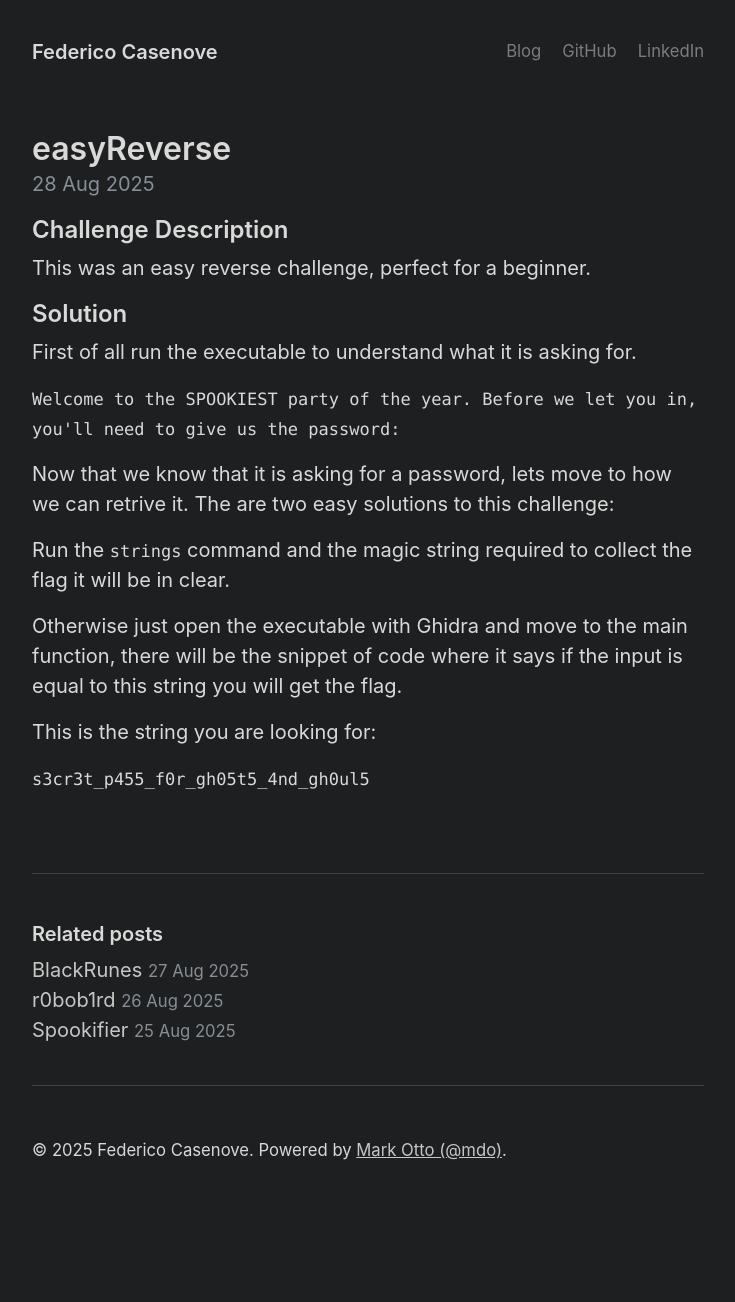
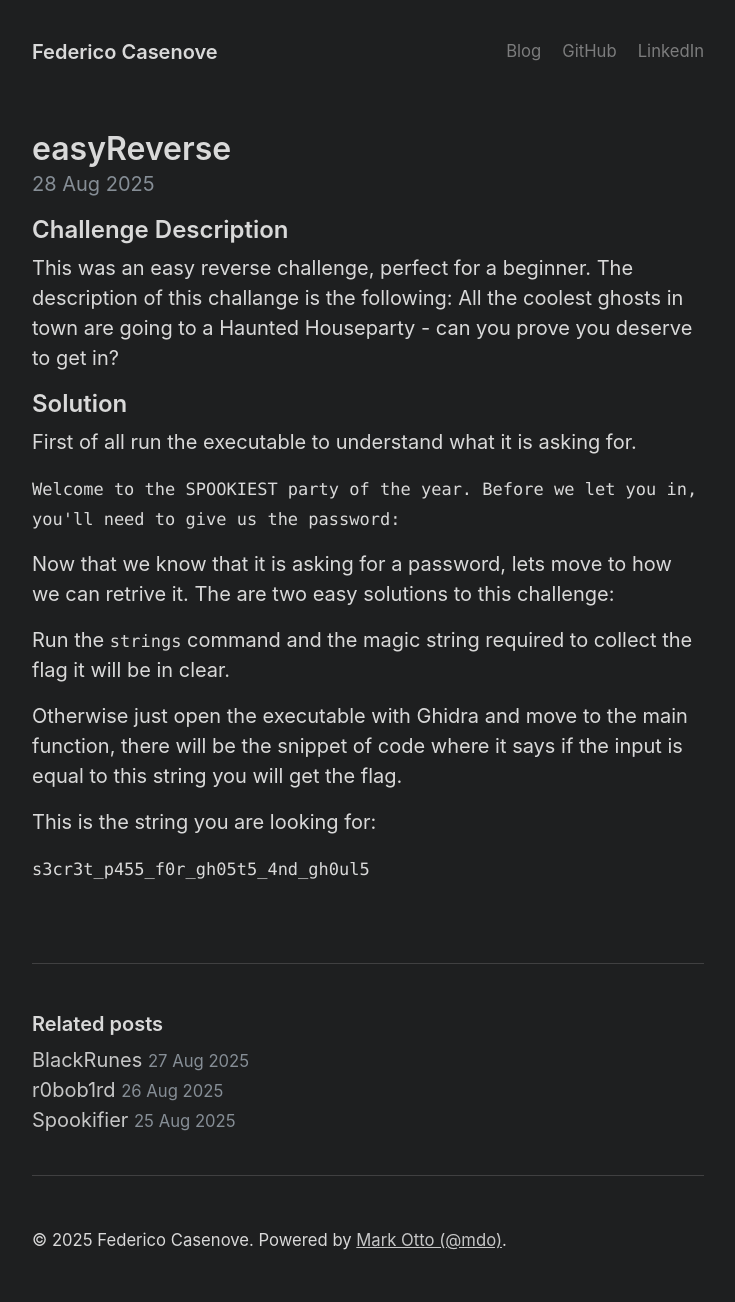
Before and after one commit to xirver/xirver.github.io, a Jekyll site: the page built from _posts/2025-08-28-easyReverse.md, in a window 1280 px wide. Shown: the whole page, without its empty margins (272-1007 px from the left). Built offline with Jekyll 4.4.1, drawn with Linux system fonts in a browser that asks for light colours; before the commit the page ends 1212 px from its top, so only the background shows below that.

Commit message:
Update 2025-08-28-easyReverse.md

```diff
--- a/_posts/2025-08-28-easyReverse.md
+++ b/_posts/2025-08-28-easyReverse.md
@@ -5,7 +5,7 @@ date: 2025-08-28
 ---
 
 ## Challenge Description
-This was an easy reverse challenge, perfect for a beginner.
+This was an easy reverse challenge, perfect for a beginner. The description of this challange is the following: All the coolest ghosts in town are going to a Haunted Houseparty - can you prove you deserve to get in?
 
 ## Solution
 First of all run the executable to understand what it is asking for.
```
